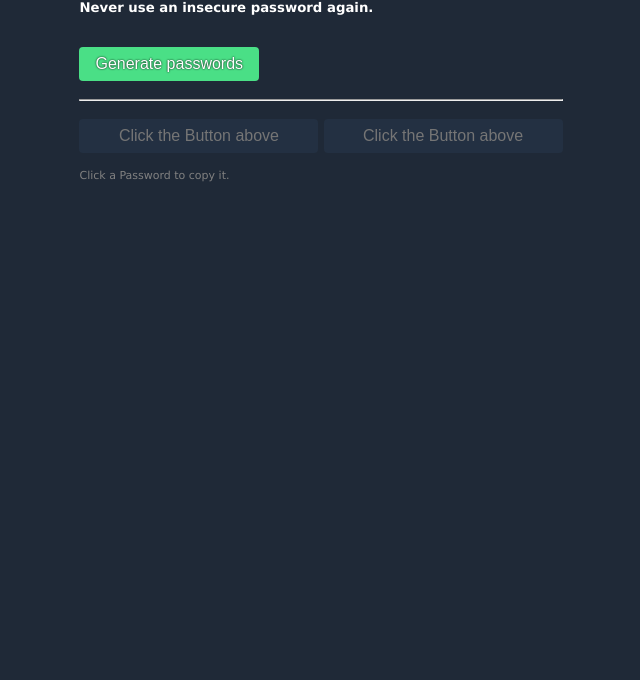
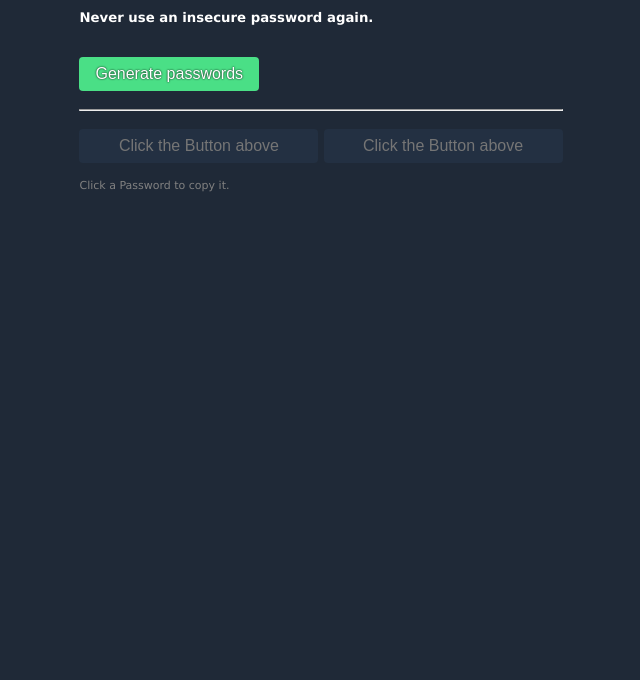
Before and after one commit to JayDii/simple-pw-generator, a plain HTML site: page index.html in a window 1280 px wide. Shown: the part 120-800 px from the top of the page, without its empty margins (319-959 px from the left). Drawn offline with Linux system fonts and the light colour scheme.

Commit message:
Increased Margins

```diff
--- a/index.css
+++ b/index.css
@@ -1,5 +1,5 @@
 body {
-    margin: 0;
+    margin: 10px;
     /* border: 2px dotted blue; */
     background-color: #1F2937;
     font-family: Verdana, Geneva, Tahoma, sans-serif;
@@ -10,6 +10,7 @@ body {
     display: flex;
     justify-content: center;
     /* border: 2px dotted white; */
+    margin: 5px;
 }
 
 
```
